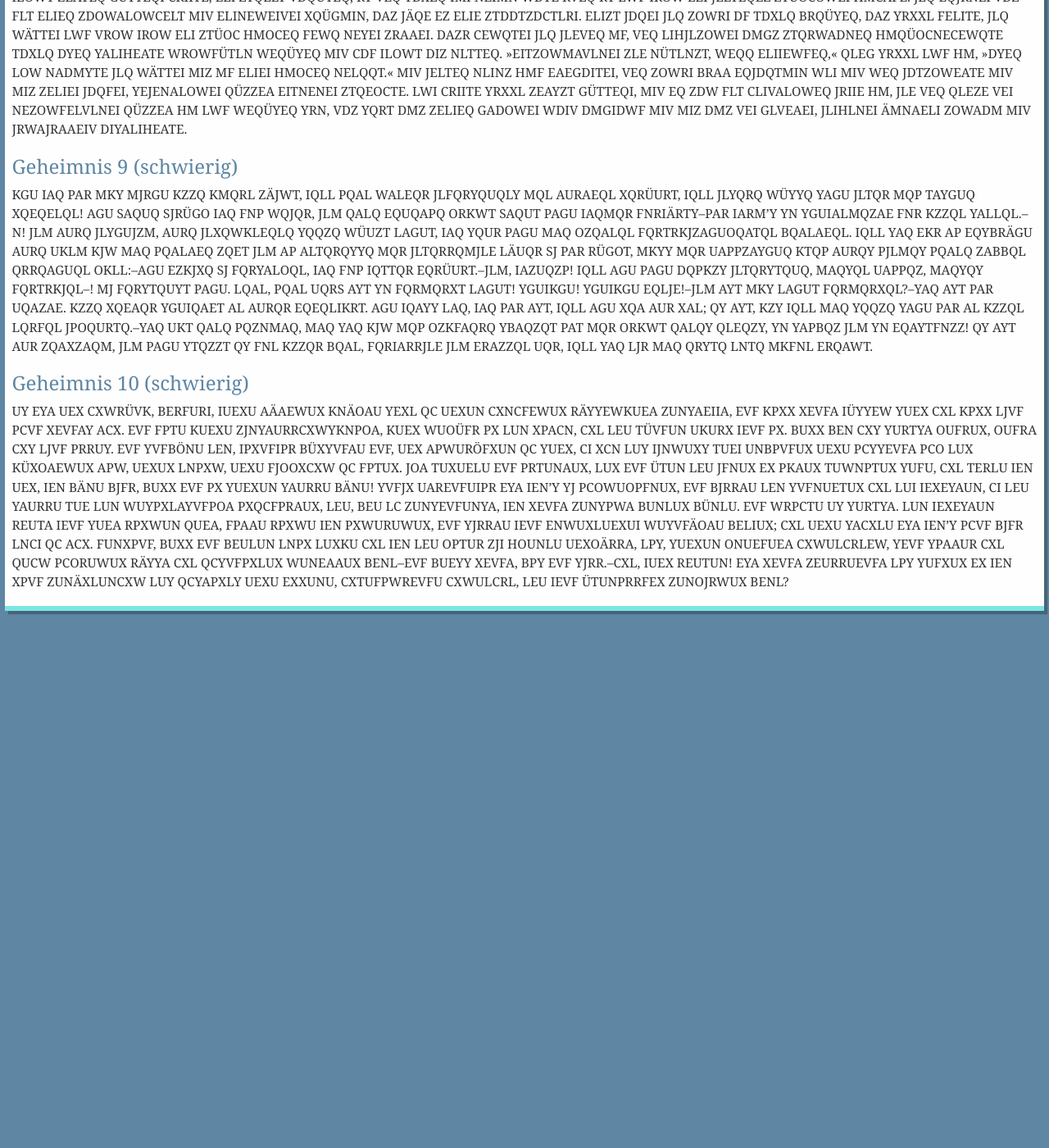
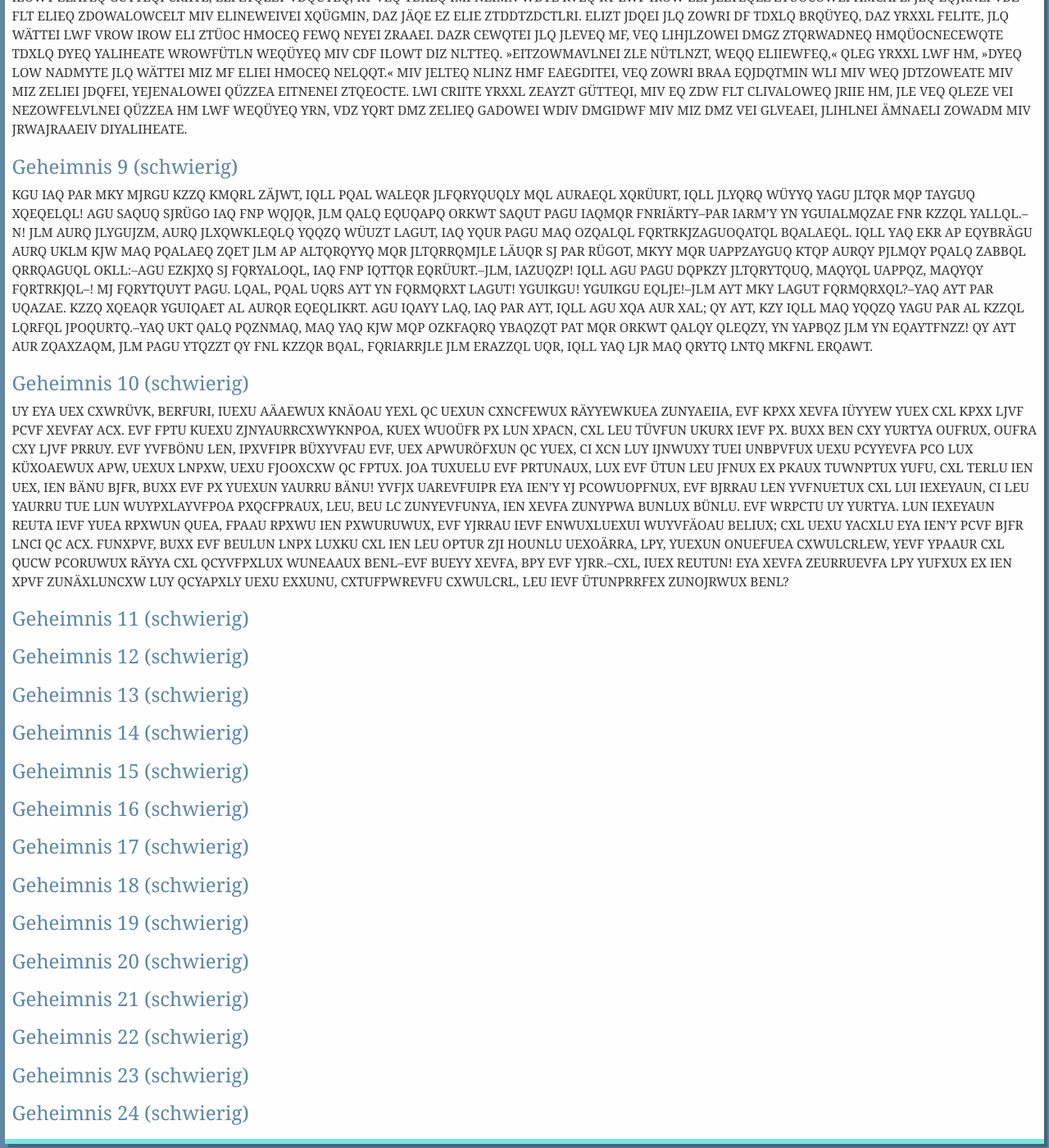
Before and after one commit to mgje/Crypto, a Jekyll site: the page built from geheimnisse/index.md, in a window 1280 px wide and 1400 px high, scrolled down 2939 px. Shown: the whole window at 82% size. Built offline with Jekyll 4.4.1, drawn with Linux system fonts in a browser that asks for light colours; some web fonts are replaced; before the commit the page ends 3689 px from its top, so only the background shows below that.

```diff
--- a/geheimnisse/index.md
+++ b/geheimnisse/index.md
@@ -45,3 +45,43 @@ KGU IAQ PAR MKY MJRGU KZZQ KMQRL ZÄJWT, IQLL PQAL WALEQR JLFQRYQUQLY MQL AURAEQ
 ### Geheimnis 10 (schwierig)
 
 UY EYA UEX CXWRÜVK, BERFURI, IUEXU AÄAEWUX KNÄOAU YEXL QC UEXUN CXNCFEWUX RÄYYEWKUEA ZUNYAEIIA, EVF KPXX XEVFA IÜYYEW YUEX CXL KPXX LJVF PCVF XEVFAY ACX. EVF FPTU KUEXU ZJNYAURRCXWYKNPOA, KUEX WUOÜFR PX LUN XPACN, CXL LEU TÜVFUN UKURX IEVF PX. BUXX BEN CXY YURTYA OUFRUX, OUFRA CXY LJVF PRRUY. EVF YVFBÖNU LEN, IPXVFIPR BÜXYVFAU EVF, UEX APWURÖFXUN QC YUEX, CI XCN LUY IJNWUXY TUEI UNBPVFUX UEXU PCYYEVFA PCO LUX KÜXOAEWUX APW, UEXUX LNPXW, UEXU FJOOXCXW QC FPTUX. JOA TUXUELU EVF PRTUNAUX, LUX EVF ÜTUN LEU JFNUX EX PKAUX TUWNPTUX YUFU, CXL TERLU IEN UEX, IEN BÄNU BJFR, BUXX EVF PX YUEXUN YAURRU BÄNU! YVFJX UAREVFUIPR EYA IEN'Y YJ PCOWUOPFNUX, EVF BJRRAU LEN YVFNUETUX CXL LUI IEXEYAUN, CI LEU YAURRU TUE LUN WUYPXLAYVFPOA PXQCFPRAUX, LEU, BEU LC ZUNYEVFUNYA, IEN XEVFA ZUNYPWA BUNLUX BÜNLU. EVF WRPCTU UY YURTYA. LUN IEXEYAUN REUTA IEVF YUEA RPXWUN QUEA, FPAAU RPXWU IEN PXWURUWUX, EVF YJRRAU IEVF ENWUXLUEXUI WUYVFÄOAU BELIUX; CXL UEXU YACXLU EYA IEN'Y PCVF BJFR LNCI QC ACX. FUNXPVF, BUXX EVF BEULUN LNPX LUXKU CXL IEN LEU OPTUR ZJI HOUNLU UEXOÄRRA, LPY, YUEXUN ONUEFUEA CXWULCRLEW, YEVF YPAAUR CXL QUCW PCORUWUX RÄYYA CXL QCYVFPXLUX WUNEAAUX BENL--EVF BUEYY XEVFA, BPY EVF YJRR.--CXL, IUEX REUTUN! EYA XEVFA ZEURRUEVFA LPY YUFXUX EX IEN XPVF ZUNÄXLUNCXW LUY QCYAPXLY UEXU EXXUNU, CXTUFPWREVFU CXWULCRL, LEU IEVF ÜTUNPRRFEX ZUNOJRWUX BENL?
+
+
+### Geheimnis 11 (schwierig)
+
+### Geheimnis 12 (schwierig)
+
+
+### Geheimnis 13 (schwierig)
+
+
+### Geheimnis 14 (schwierig)
+
+
+### Geheimnis 15 (schwierig)
+
+
+### Geheimnis 16 (schwierig)
+
+
+### Geheimnis 17 (schwierig)
+
+
+### Geheimnis 18 (schwierig)
+
+
+### Geheimnis 19 (schwierig)
+
+
+### Geheimnis 20 (schwierig)
+
+
+### Geheimnis 21 (schwierig)
+
+
+### Geheimnis 22 (schwierig)
+
+### Geheimnis 23 (schwierig)
+
+
+### Geheimnis 24 (schwierig)
```
Also changed, not shown: exp4/index.html (+5 -2 lines).
